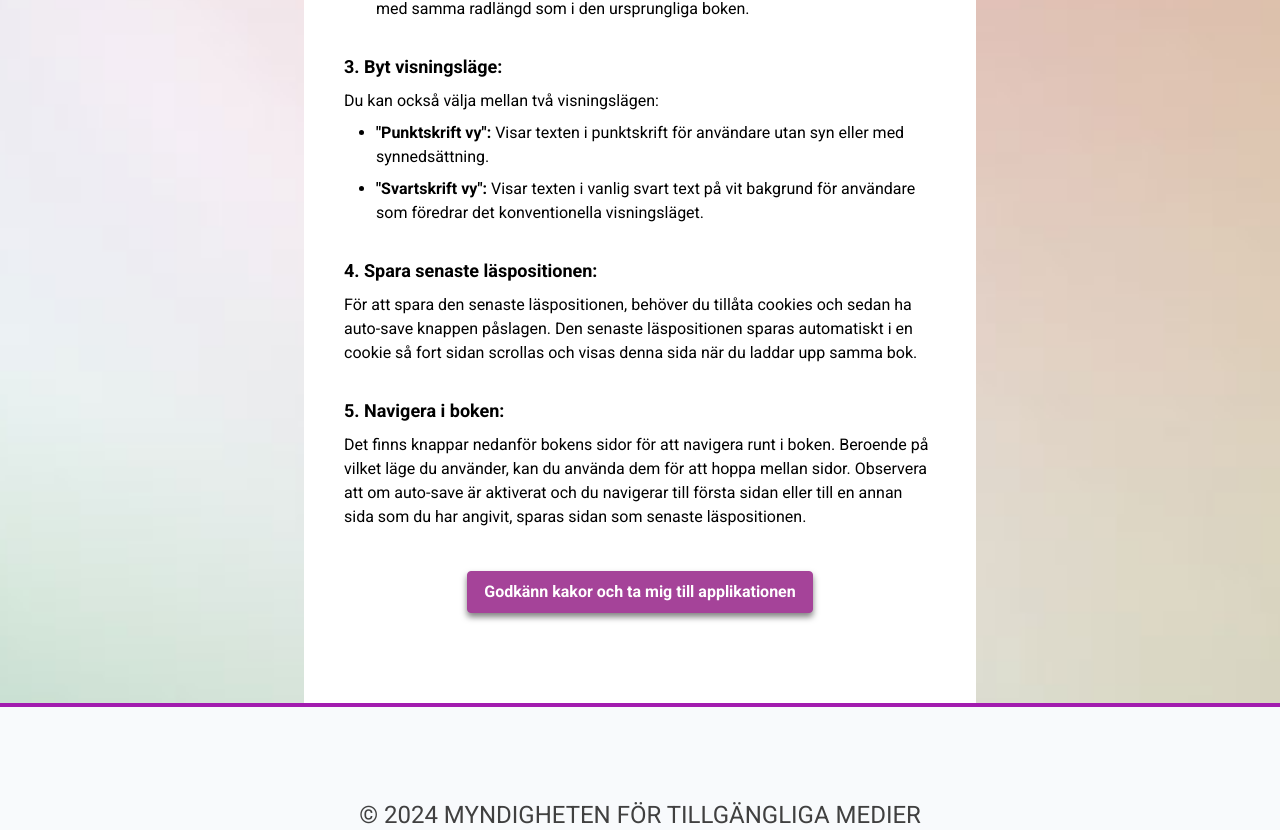
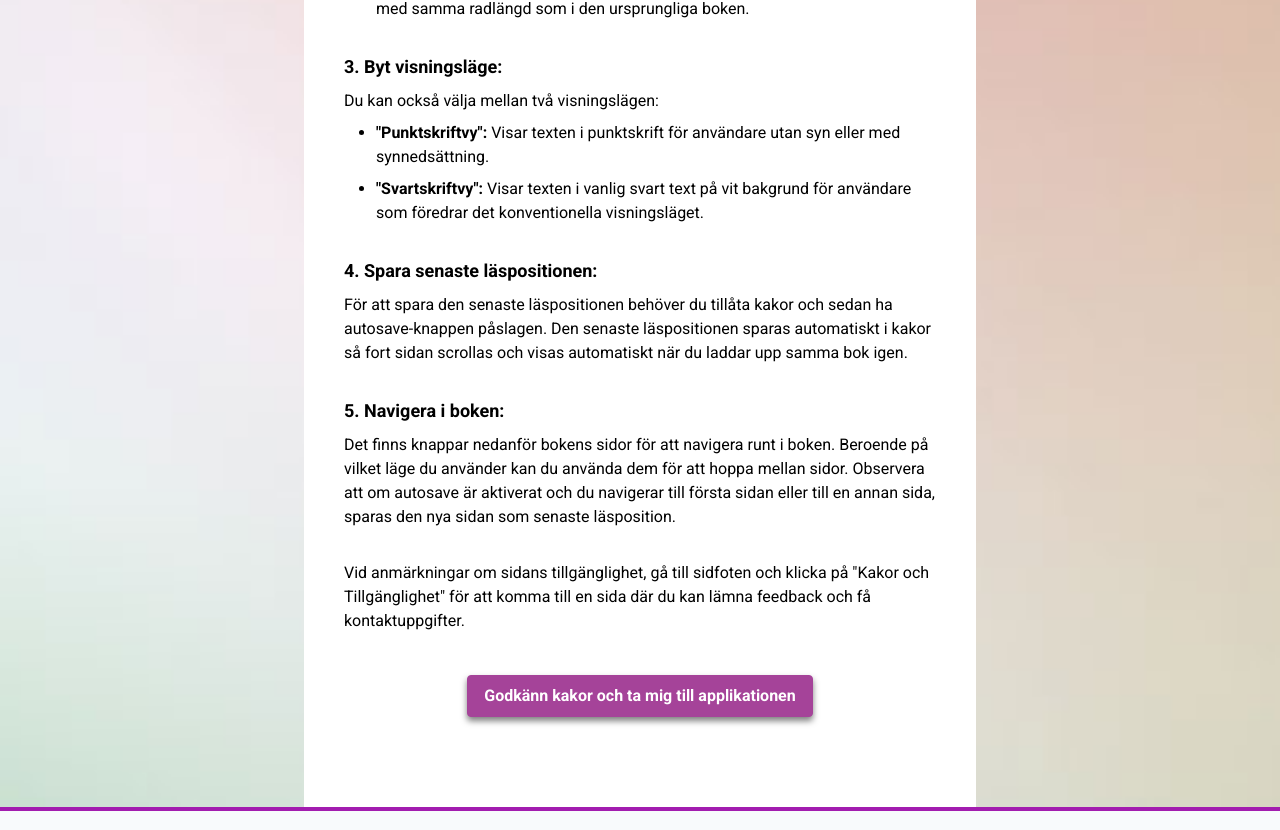
Before and after one commit to brownbeardeveloper/pef-reader-SE-version, a React (Create React App) app: page /instruktion in a window 1280 px wide. Shown: the part 739-1569 px from the top of the page. Built offline with nearby package versions, Linux system fonts and the light colour scheme.

Commit message:
Adjusted the instruction page

```diff
--- a/src/pages/instruction.jsx
+++ b/src/pages/instruction.jsx
@@ -10,9 +10,7 @@ export default function InstructionPage({ cookiePermission, setCookiePermission
       <p className="mb-6">Denna applikation är utformad för att göra det enklare för användare utan eller med synnedsättning att få tillgång till punktskriftsböcker digitalt och läsa dem direkt i webbläsaren.</p>
 
       <div className="mb-8">
-        <h3 className="text-md font-bold mb-2">
-        Följ dessa enkla steg för att använda applikationen effektivt:
-        </h3>
+        <h3 className="text-md font-bold mb-2">Följ dessa enkla steg för att använda applikationen effektivt:</h3>
       </div>
 
       <div className="mb-8">
@@ -33,19 +31,23 @@ export default function InstructionPage({ cookiePermission, setCookiePermission
         <h4 className="text-lg font-bold mb-2">3. Byt visningsläge:</h4>
         <p>Du kan också välja mellan två visningslägen:</p>
         <ul className="list-disc pl-6">
-          <li className="m-2"><strong>"Punktskrift vy":</strong> Visar texten i punktskrift för användare utan syn eller med synnedsättning.</li>
-          <li className="m-2"><strong>"Svartskrift vy":</strong> Visar texten i vanlig svart text på vit bakgrund för användare som föredrar det konventionella visningsläget.</li>
+          <li className="m-2"><strong>"Punktskriftvy":</strong> Visar texten i punktskrift för användare utan syn eller med synnedsättning.</li>
+          <li className="m-2"><strong>"Svartskriftvy":</strong> Visar texten i vanlig svart text på vit bakgrund för användare som föredrar det konventionella visningsläget.</li>
         </ul>
       </div>
 
       <div className="mb-8">
         <h4 className="text-lg font-bold mb-2">4. Spara senaste läspositionen:</h4>
-        <p>För att spara den senaste läspositionen, behöver du tillåta cookies och sedan ha auto-save knappen påslagen. Den senaste läspositionen sparas automatiskt i en cookie så fort sidan scrollas och visas denna sida när du laddar upp samma bok.</p>
+        <p>För att spara den senaste läspositionen behöver du tillåta kakor och sedan ha autosave-knappen påslagen. Den senaste läspositionen sparas automatiskt i kakor så fort sidan scrollas och visas automatiskt när du laddar upp samma bok igen.</p>
       </div>
 
       <div className="mb-8">
         <h4 className="text-lg font-bold mb-2">5. Navigera i boken:</h4>
-        <p>Det finns knappar nedanför bokens sidor för att navigera runt i boken. Beroende på vilket läge du använder, kan du använda dem för att hoppa mellan sidor. Observera att om auto-save är aktiverat och du navigerar till första sidan eller till en annan sida som du har angivit, sparas sidan som senaste läspositionen.</p>
+        <p>Det finns knappar nedanför bokens sidor för att navigera runt i boken. Beroende på vilket läge du använder kan du använda dem för att hoppa mellan sidor. Observera att om autosave är aktiverat och du navigerar till första sidan eller till en annan sida, sparas den nya sidan som senaste läsposition.</p>
+      </div>
+
+      <div className="mb-8">
+        <p>Vid anmärkningar om sidans tillgänglighet, gå till sidfoten och klicka på "Kakor och Tillgänglighet" för att komma till en sida där du kan lämna feedback och få kontaktuppgifter.</p>
       </div>
 
       <div className="w-full flex justify-center">
```
